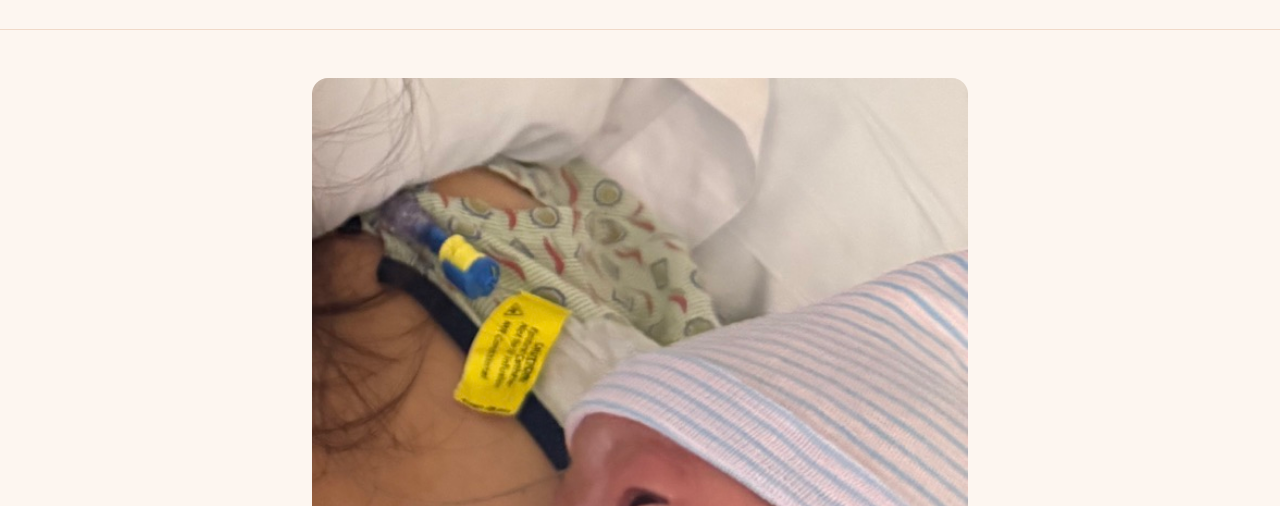
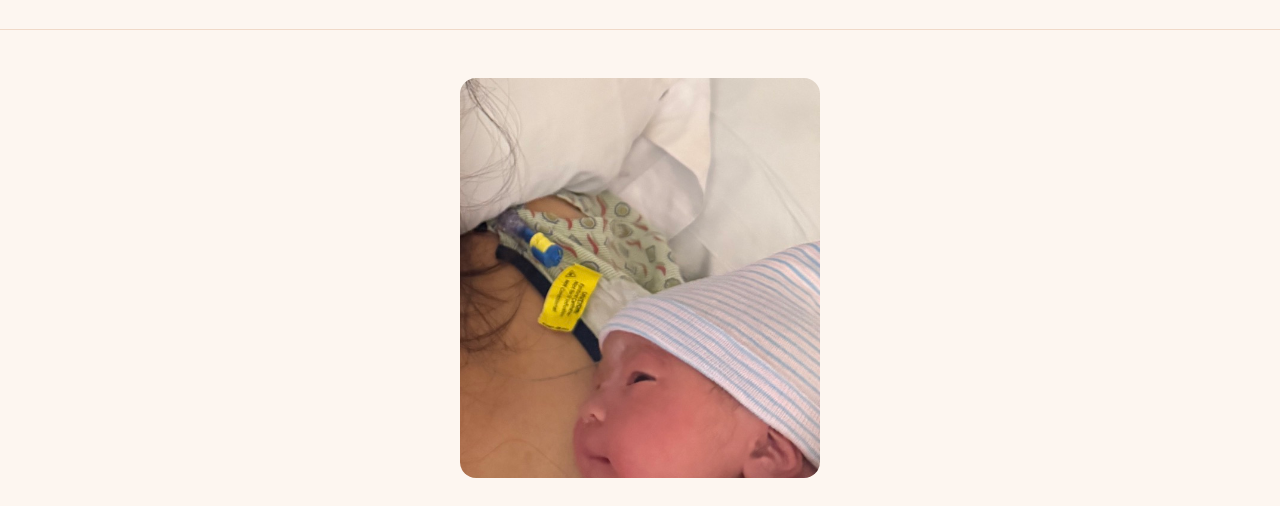
Before and after one commit to elizaliza/adele, a plain HTML site: page moments/born.html in a window 1280 px wide. Shown: the part 294-800 px from the top of the page. Drawn offline with Linux system fonts and the light colour scheme.

Commit message:
Make photos smaller and centered

```diff
--- a/style.css
+++ b/style.css
@@ -145,11 +145,12 @@ nav .brand {
 
 .page-photo {
   display: block;
+  max-width: 360px;
+  max-height: 400px;
   width: 100%;
-  max-height: 480px;
   object-fit: cover;
   border-radius: 16px;
-  margin-bottom: 2.5rem;
+  margin: 0 auto 2.5rem;
 }
 
 .milestone-list {
```
